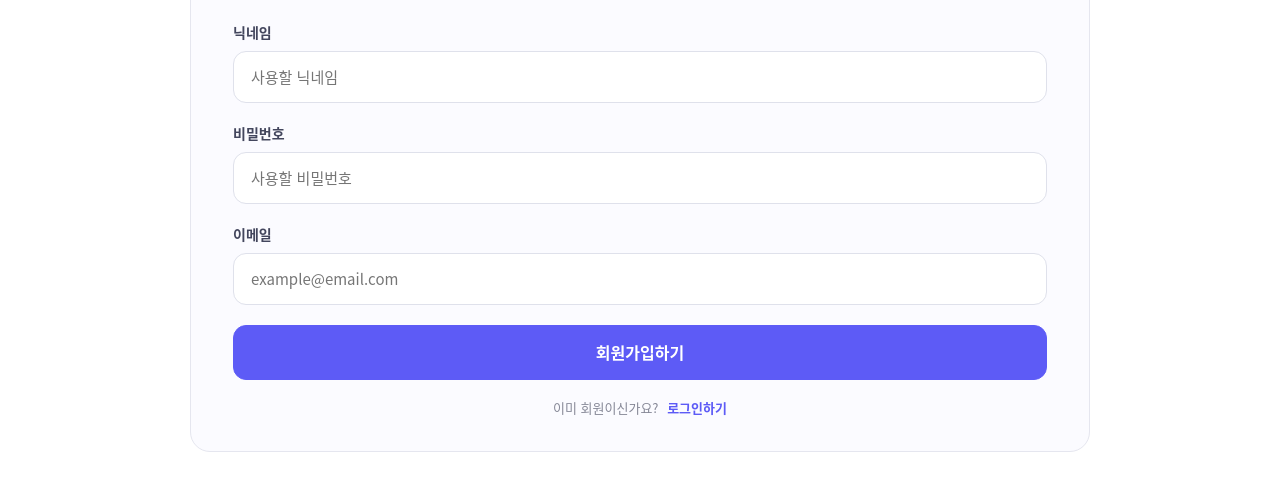
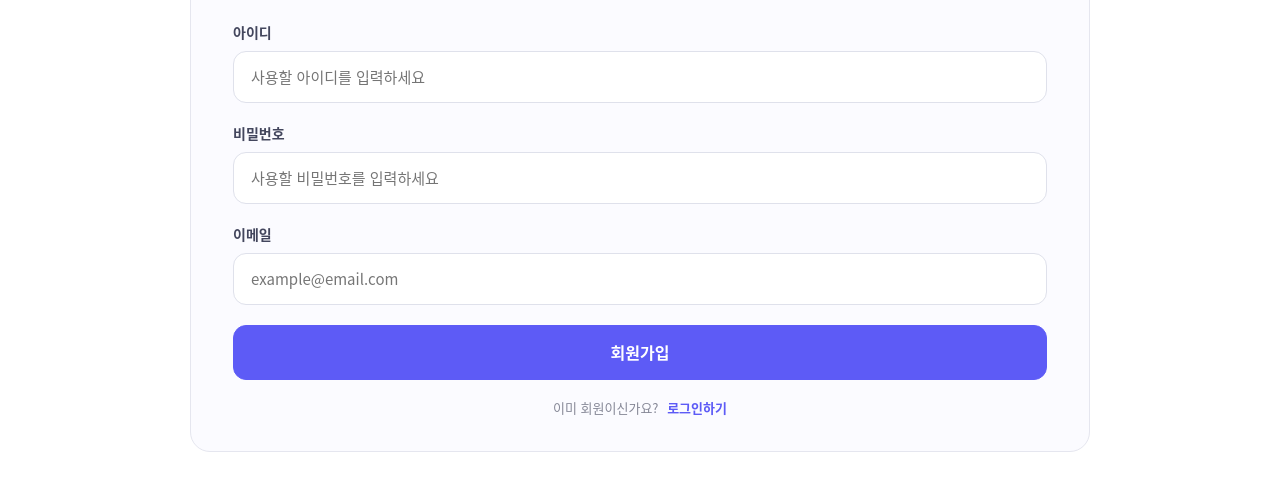
Before and after one commit to ywoo-create/soundtrip_final, a plain HTML site: page 의린22/11_노래트송_signup.html in a window 1280 px wide. Shown: the part 350-840 px from the top of the page. Drawn offline with Linux system fonts and the light colour scheme.

Commit message:
Update 11_노래트송_signup.html

```diff
--- a/의린22/11_노래트송_signup.html
+++ b/의린22/11_노래트송_signup.html
@@ -56,7 +56,6 @@
 <main class="st-main c auth-main">
   <section class="st-page-title-row st-auth-title">
     <div>
-
       <h1>처음 오셨나요?<br>SoundTrip을 시작해보세요.</h1>
     </div>
   </section>
@@ -66,18 +65,18 @@
       <h2>회원가입</h2>
       <form id="signupForm">
         <div class="st-choice-group">
-          <label for="signupName">닉네임</label>
-          <input id="signupName" name="nickname" type="text" placeholder="사용할 닉네임" autocomplete="nickname" required>
+          <label for="signupName">아이디</label>
+          <input id="signupName" name="nickname" type="text" placeholder="사용할 아이디를 입력하세요" autocomplete="nickname" required>
         </div>
         <div class="st-choice-group">
           <label for="signupPassword">비밀번호</label>
-          <input id="signupPassword" name="password" type="password" placeholder="사용할 비밀번호" autocomplete="new-password" required>
+          <input id="signupPassword" name="password" type="password" placeholder="사용할 비밀번호를 입력하세요" autocomplete="new-password" required>
         </div>
         <div class="st-choice-group">
           <label for="signupEmail">이메일</label>
           <input id="signupEmail" name="email" type="email" placeholder="example@email.com" autocomplete="email" required>
         </div>
-        <button class="st-primary-button" type="submit">회원가입하기</button>
+        <button class="st-primary-button" type="submit">회원가입</button>
       </form>
       <p class="st-auth-switch">이미 회원이신가요? <a href="11_노래트송_account.html">로그인하기</a></p>
     </article>
```
